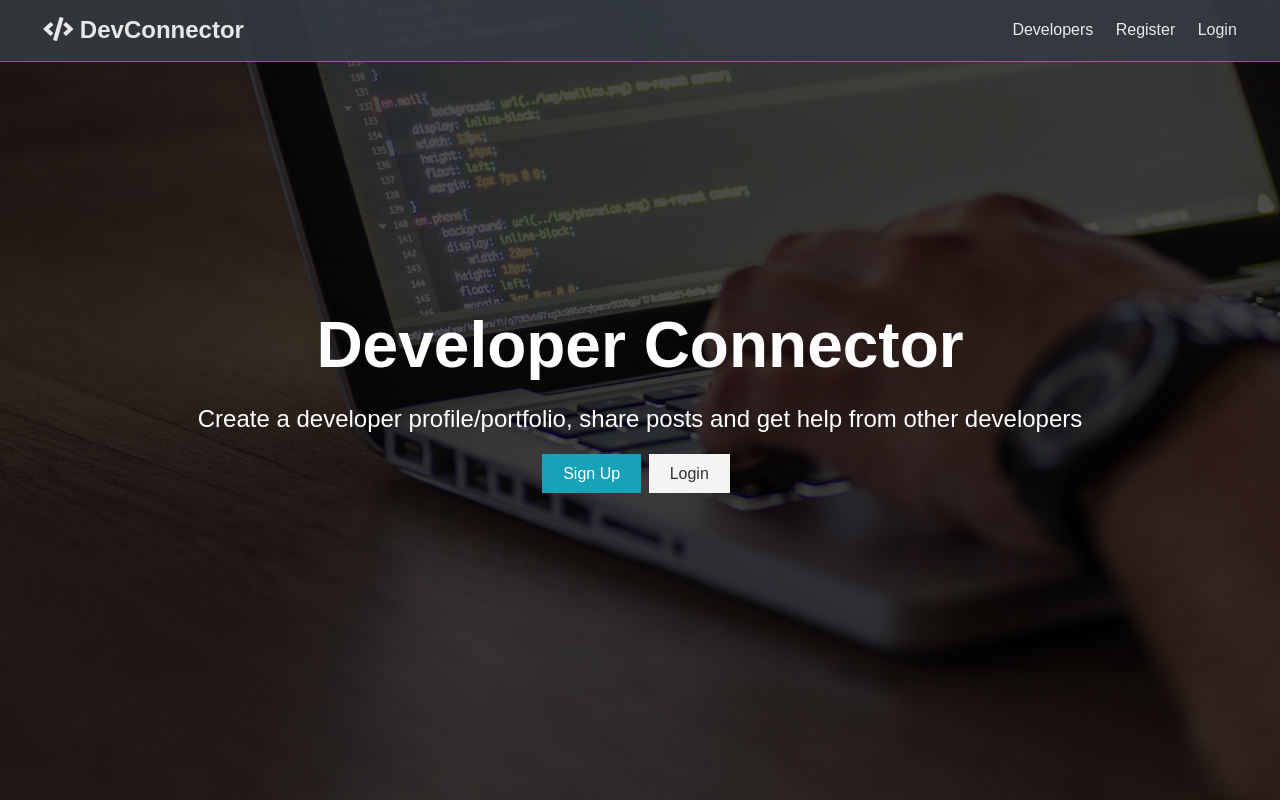
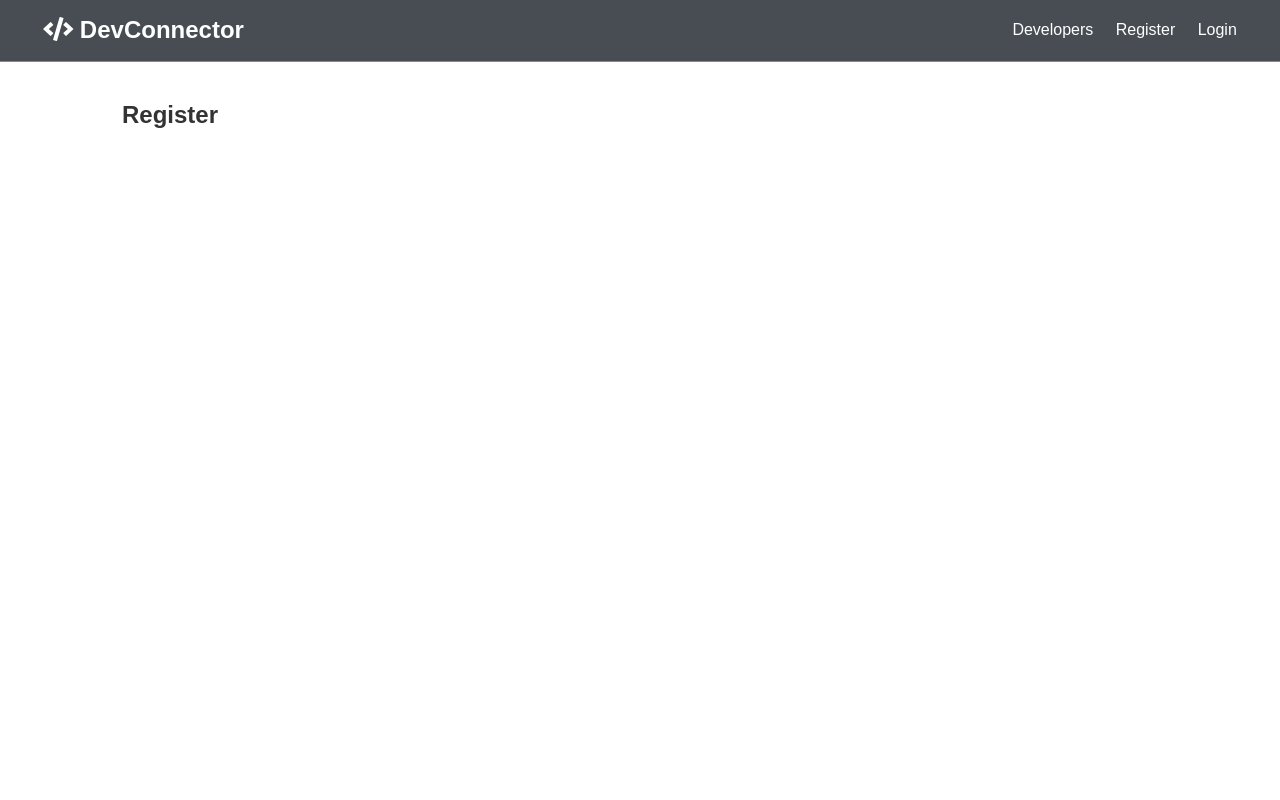
Before and after one commit to anggit97/developer-sosmed, a React (Create React App) app in the folder client/: page /register in a window 1280 px wide. Built offline with nearby package versions, Linux system fonts and the light colour scheme.

Commit message:
Add router navigation between component

```diff
--- a/client/src/App.js
+++ b/client/src/App.js
@@ -1,12 +1,23 @@
 import React, { Fragment } from 'react';
+import { BrowserRouter as Router, Route, Switch } from 'react-router-dom'
 import './App.css';
 import Navbar from './components/layout/Navbar';
 import Landing from './components/layout/Landing';
+import Login from './components/auth/Login';
+import Register from './components/auth/Register';
 
 const App = () =>
-  <Fragment>
-    <Navbar />
-    <Landing />
-  </Fragment>
+  <Router>
+    <Fragment>
+      <Navbar />
+      <Route exact path="/" component={Landing} />
+      <section className="container">
+        <Switch>
+          <Route exact path="/login" component={Login} />
+          <Route exact path="/register" component={Register} />
+        </Switch>
+      </section>
+    </Fragment>
+  </Router>
 
 export default App;
--- /dev/null
+++ b/client/src/components/auth/Login.js
@@ -0,0 +1,11 @@
+import React from 'react'
+
+const Login = () => {
+    return (
+        <div>
+            <h1>Login</h1>
+        </div>
+    )
+}
+
+export default Login
--- /dev/null
+++ b/client/src/components/auth/Register.js
@@ -0,0 +1,11 @@
+import React from 'react'
+
+const Register = () => {
+    return (
+        <div>
+            <h1>Register</h1>
+        </div>
+    )
+}
+
+export default Register
--- a/client/src/components/layout/Landing.js
+++ b/client/src/components/layout/Landing.js
@@ -1,4 +1,5 @@
 import React from 'react'
+import { Link } from 'react-router-dom'
 
 const Landing = () => {
     return (
@@ -11,8 +12,8 @@ const Landing = () => {
                         other developers
           </p>
                     <div className="buttons">
-                        <a href="register.html" className="btn btn-primary">Sign Up</a>
-                        <a href="login.html" className="btn btn-light">Login</a>
+                        <Link to="/register" className="btn btn-primary">Sign Up</Link>
+                        <Link to="/login" className="btn btn-light">Login</Link>
                     </div>
                 </div>
             </div>
--- a/client/src/components/layout/Navbar.js
+++ b/client/src/components/layout/Navbar.js
@@ -1,16 +1,17 @@
 import React from 'react'
+import { Link } from 'react-router-dom'
 
 export const Navbar = () => {
     return (
         <div>
             <nav className="navbar bg-dark">
                 <h1>
-                    <a href="index.html"><i className="fas fa-code"></i> DevConnector</a>
+                    <Link to="/"><i className="fas fa-code"></i> DevConnector</Link>
                 </h1>
                 <ul>
-                    <li><a href="profiles.html">Developers</a></li>
-                    <li><a href="register.html">Register</a></li>
-                    <li><a href="login.html">Login</a></li>
+                    <li><Link to="!#">Developers</Link></li>
+                    <li><Link to="/register">Register</Link></li>
+                    <li><Link to="/login">Login</Link></li>
                 </ul>
             </nav>
         </div>
```
